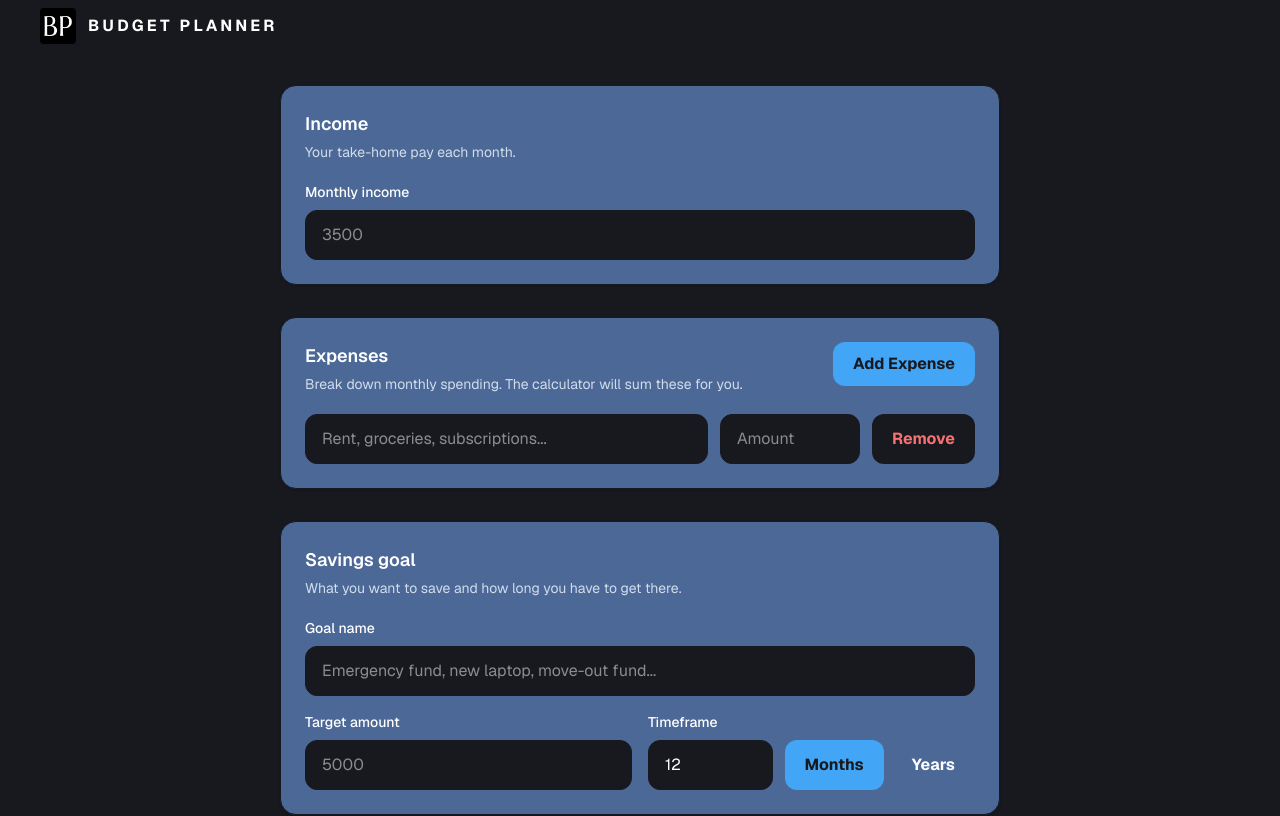
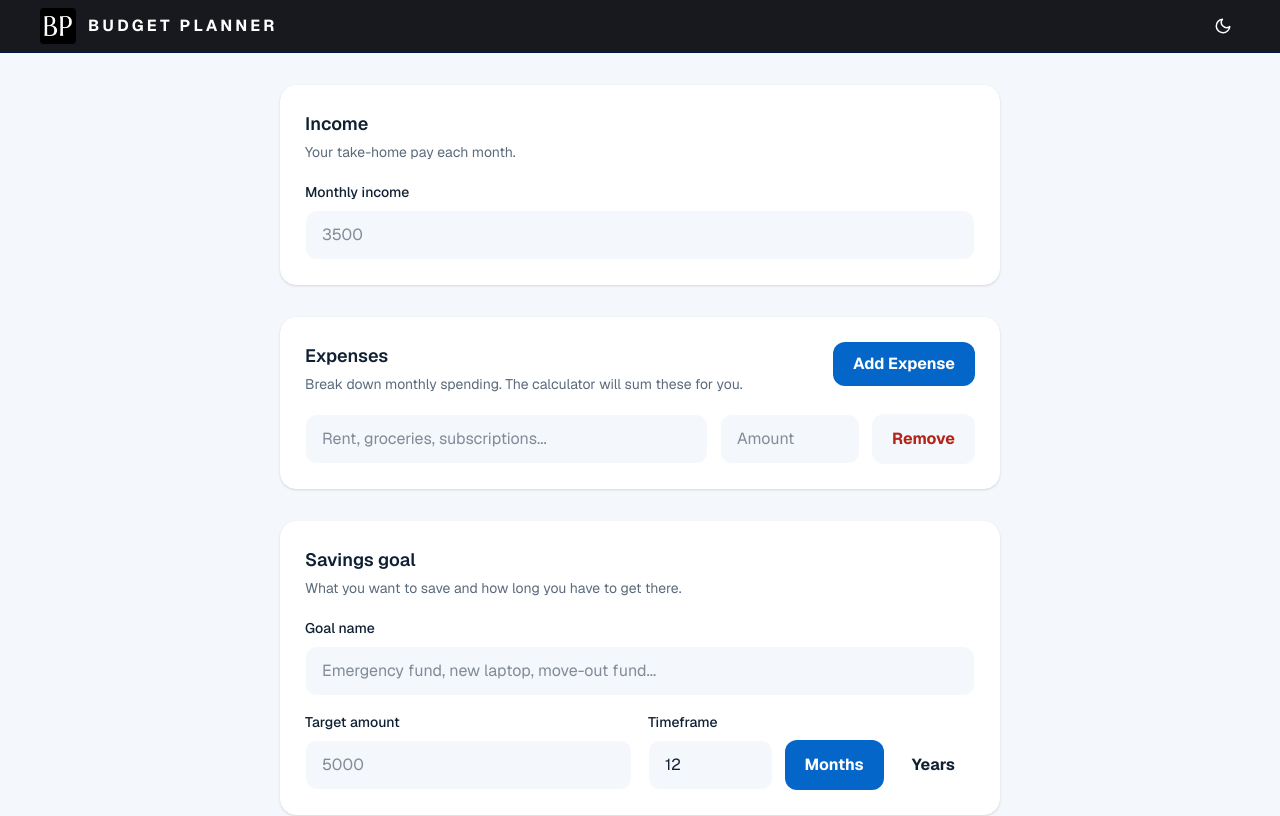
Before and after one commit to tintinator1/budget-planner, a Next.js app: page / in a window 1280 px wide. Shown: the top 816 px of the page. Built offline with nearby package versions, Linux system fonts and the light colour scheme.

Commit message:
Added theme toggle

```diff
--- a/src/app/globals.css
+++ b/src/app/globals.css
@@ -10,9 +10,9 @@
   --accent-hover: #001845;
   --danger: #b42318;
   --safe: #36e436;
-  --button-background: #0353a4;
-  --button-hover: #001845;
-  --button-text: #17191f;
+  --button-background: #0466c8;
+  --button-hover: #023e7d;
+  --button-text: #ffffff;
 }
 
 .dark {
--- a/src/app/layout.tsx
+++ b/src/app/layout.tsx
@@ -19,12 +19,18 @@
   description: "AI-assisted personal budget planner — calculator-first, AI-second",
 };
 
+const themeInitScript = `(function(){try{var s=localStorage.getItem("theme");var d=window.matchMedia("(prefers-color-scheme: dark)").matches;if(s==="dark"||(!s&&d)){document.documentElement.classList.add("dark");}else{document.documentElement.classList.remove("dark");}}catch(e){}})();`;
+
 export default function RootLayout({ children }: LayoutProps<"/">) {
   return (
     <html
       lang="en"
-      className={`${geistSans.variable} ${geistMono.variable} dark h-full antialiased`}
+      className={`${geistSans.variable} ${geistMono.variable} h-full antialiased`}
+      suppressHydrationWarning
     >
+      <head>
+        <script dangerouslySetInnerHTML={{ __html: themeInitScript }} />
+      </head>
       <body className="min-h-full flex flex-col">
         {children}
         <Analytics />
--- a/src/components/Header.tsx
+++ b/src/components/Header.tsx
@@ -1,11 +1,10 @@
 import Image from "next/image";
+import { ThemeToggle } from "@/components/ThemeToggle";
 
 export function Header() {
   return (
-    <header className="border-b border-border bg-background backdrop-blur-sm">
-      <div className="flex w-full items-center gap-3 px-10 py-2 sm:py-2">
-
-        {/* Logo */}
+    <header className="border-b border-[#001845] bg-[#17191f] backdrop-blur-sm">
+      <div className="flex w-full items-center gap-3 px-10 py-2">
         <div className="shrink-0">
           <Image
             src="/android-chrome-512x512.png"
@@ -16,13 +15,13 @@
           />
         </div>
 
-        {/* Text */}
         <div className="min-w-0 flex-1">
-          <p className="text-base font-bold uppercase tracking-[0.2em] text-foreground sm:text-base">
+          <p className="text-base font-bold uppercase tracking-[0.2em] text-[#ffffff]">
             Budget Planner
           </p>
+        </div>
 
-        </div>
+        <ThemeToggle className="text-[#ffffff] hover:bg-white/10" />
       </div>
     </header>
   );
--- /dev/null
+++ b/src/components/ThemeToggle.tsx
@@ -0,0 +1,62 @@
+"use client";
+
+import { useSyncExternalStore } from "react";
+import { getThemeSnapshot, subscribeToTheme, toggleTheme, type Theme } from "@/lib/theme";
+
+function SunIcon() {
+  return (
+    <svg
+      xmlns="http://www.w3.org/2000/svg"
+      width="18"
+      height="18"
+      viewBox="0 0 24 24"
+      fill="none"
+      stroke="currentColor"
+      strokeWidth="2"
+      strokeLinecap="round"
+      strokeLinejoin="round"
+      aria-hidden
+    >
+      <circle cx="12" cy="12" r="4" />
+      <path d="M12 2v2M12 20v2M4.93 4.93l1.41 1.41M17.66 17.66l1.41 1.41M2 12h2M20 12h2M4.93 19.07l1.41-1.41M17.66 6.34l1.41-1.41" />
+    </svg>
+  );
+}
+
+function MoonIcon() {
+  return (
+    <svg
+      xmlns="http://www.w3.org/2000/svg"
+      width="18"
+      height="18"
+      viewBox="0 0 24 24"
+      fill="none"
+      stroke="currentColor"
+      strokeWidth="2"
+      strokeLinecap="round"
+      strokeLinejoin="round"
+      aria-hidden
+    >
+      <path d="M21 12.79A9 9 0 1 1 11.21 3 7 7 0 0 0 21 12.79z" />
+    </svg>
+  );
+}
+
+function useTheme(): Theme {
+  return useSyncExternalStore(subscribeToTheme, getThemeSnapshot, () => "light");
+}
+
+export function ThemeToggle({ className = "" }: { className?: string }) {
+  const theme = useTheme();
+
+  return (
+    <button
+      type="button"
+      onClick={toggleTheme}
+      aria-label={theme === "dark" ? "Switch to light mode" : "Switch to dark mode"}
+      className={`shrink-0 rounded-lg p-2 transition ${className || "text-foreground hover:bg-background/20"}`}
+    >
+      {theme === "dark" ? <SunIcon /> : <MoonIcon />}
+    </button>
+  );
+}
--- /dev/null
+++ b/src/lib/theme.ts
@@ -0,0 +1,53 @@
+export type Theme = "light" | "dark";
+
+const STORAGE_KEY = "theme";
+const listeners = new Set<() => void>();
+
+function notifyListeners() {
+  listeners.forEach((listener) => listener());
+}
+
+export function subscribeToTheme(onStoreChange: () => void) {
+  listeners.add(onStoreChange);
+  return () => listeners.delete(onStoreChange);
+}
+
+export function getStoredTheme(): Theme | null {
+  if (typeof window === "undefined") return null;
+
+  const stored = localStorage.getItem(STORAGE_KEY);
+  return stored === "light" || stored === "dark" ? stored : null;
+}
+
+export function getSystemTheme(): Theme {
+  if (typeof window === "undefined") return "light";
+  return window.matchMedia("(prefers-color-scheme: dark)").matches ? "dark" : "light";
+}
+
+export function getThemeSnapshot(): Theme {
+  if (typeof window === "undefined") return "light";
+  return document.documentElement.classList.contains("dark") ? "dark" : "light";
+}
+
+export function applyTheme(theme: Theme) {
+  document.documentElement.classList.toggle("dark", theme === "dark");
+}
+
+export function saveTheme(theme: Theme) {
+  localStorage.setItem(STORAGE_KEY, theme);
+}
+
+export function setTheme(theme: Theme) {
+  applyTheme(theme);
+  saveTheme(theme);
+  notifyListeners();
+}
+
+export function toggleTheme() {
+  setTheme(getThemeSnapshot() === "dark" ? "light" : "dark");
+}
+
+export function initThemeFromStorage() {
+  const theme = getStoredTheme() ?? getSystemTheme();
+  applyTheme(theme);
+}
```
